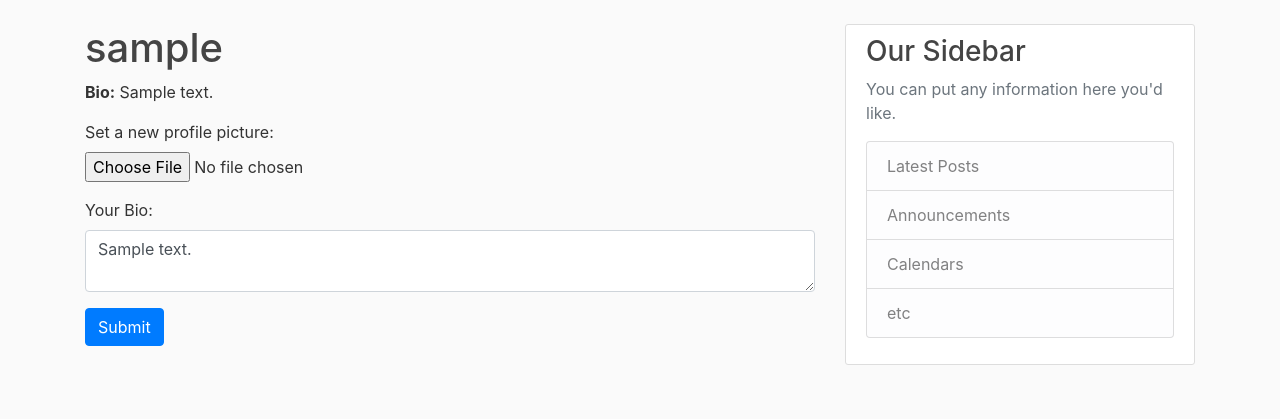
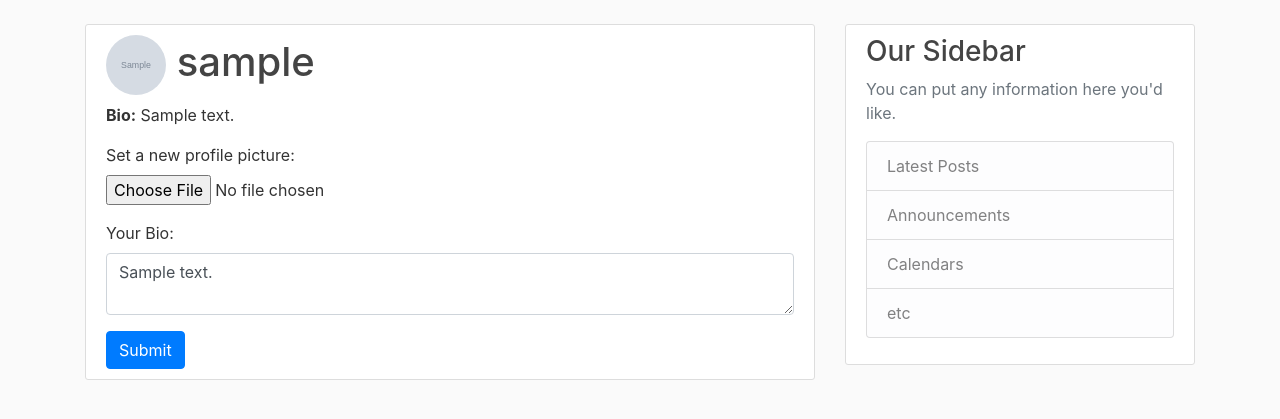
Before and after one commit to thosakwe/cen4020-project, a Django app: page /profile/ in a window 1280 px wide. Shown: the part 56-475 px from the top of the page. Run offline with Django 3.2, Linux system fonts and the light colour scheme; a user stored in the database is signed in; tables that the repository leaves empty hold one stand-in row (values such as "Sample post"); grey boxes marked "Sample" are stand-in pictures; some libraries are stand-ins or nearby versions.

Commit message:
Always display avatar

```diff
--- a/Game_Review/users/templates/users/profile.html
+++ b/Game_Review/users/templates/users/profile.html
@@ -1,9 +1,10 @@
 {% extends "review/base2.html" %}
 {% load crispy_forms_tags %}
 {% block content %}
+<div class="content-section">
     <h1>
-    {% if profile.avatar_path %}
-    <img src="{{ profile.avatar_path }}" alt="{{ the_user.username }}" class="avatar">
+        {% if profile.avatar %}
+        <img src="{{ profile.avatar }}" alt="{{ the_user.username }}" class="avatar">
         {% endif %}
         {{ the_user.username }}
     </h1>
@@ -31,9 +32,11 @@
         </div>
         <div class="form-group">
             <label for="bioInput">Your Bio:</label>
-        <textarea id="bioInput" class="form-control" placeholder="Write a bio..." name="bio">{{ profile.bio }}</textarea>
+            <textarea id="bioInput" class="form-control" placeholder="Write a bio..."
+                name="bio">{{ profile.bio }}</textarea>
         </div>
         <button type="submit" class="btn btn-primary">Submit</button>
     </form>
+</div>
 {% endif %}
 {% endblock content %}
--- a/Game_Review/users/views.py
+++ b/Game_Review/users/views.py
@@ -64,7 +64,7 @@ def profile(request):
                                 file.write(chunk)
 
                 # Update the user's profile.
-                profile.avatar_path = "/static/avatars/" + \
+                profile.avatar = "/static/avatars/" + \
                     str(the_user.id) + ".jpg"
                 profile.bio = bio or profile.bio
                 profile.save()
```
Also changed, not shown: Game_Review/review/static/avatars/1.jpg. Lines whose indentation alone changed are shown as unchanged.
